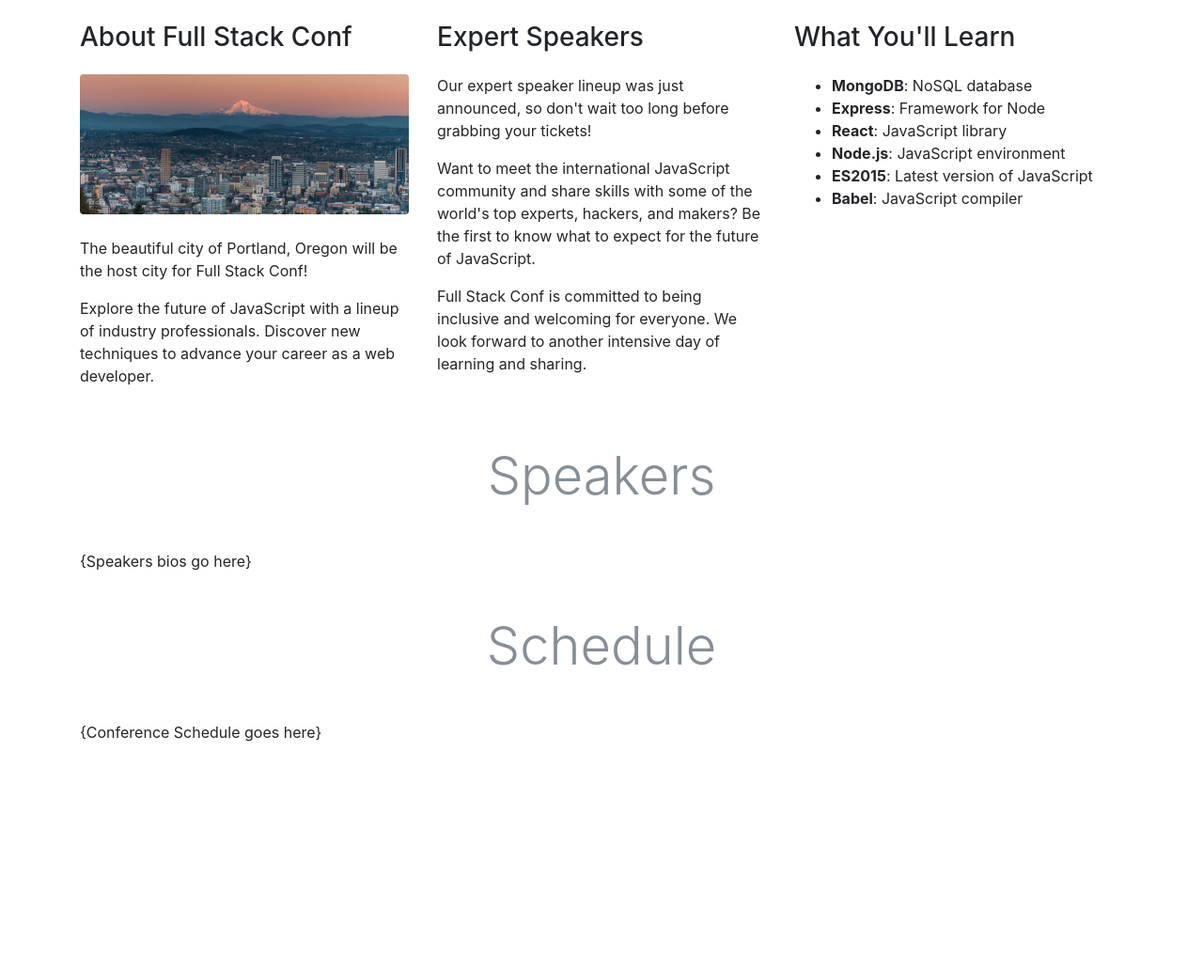
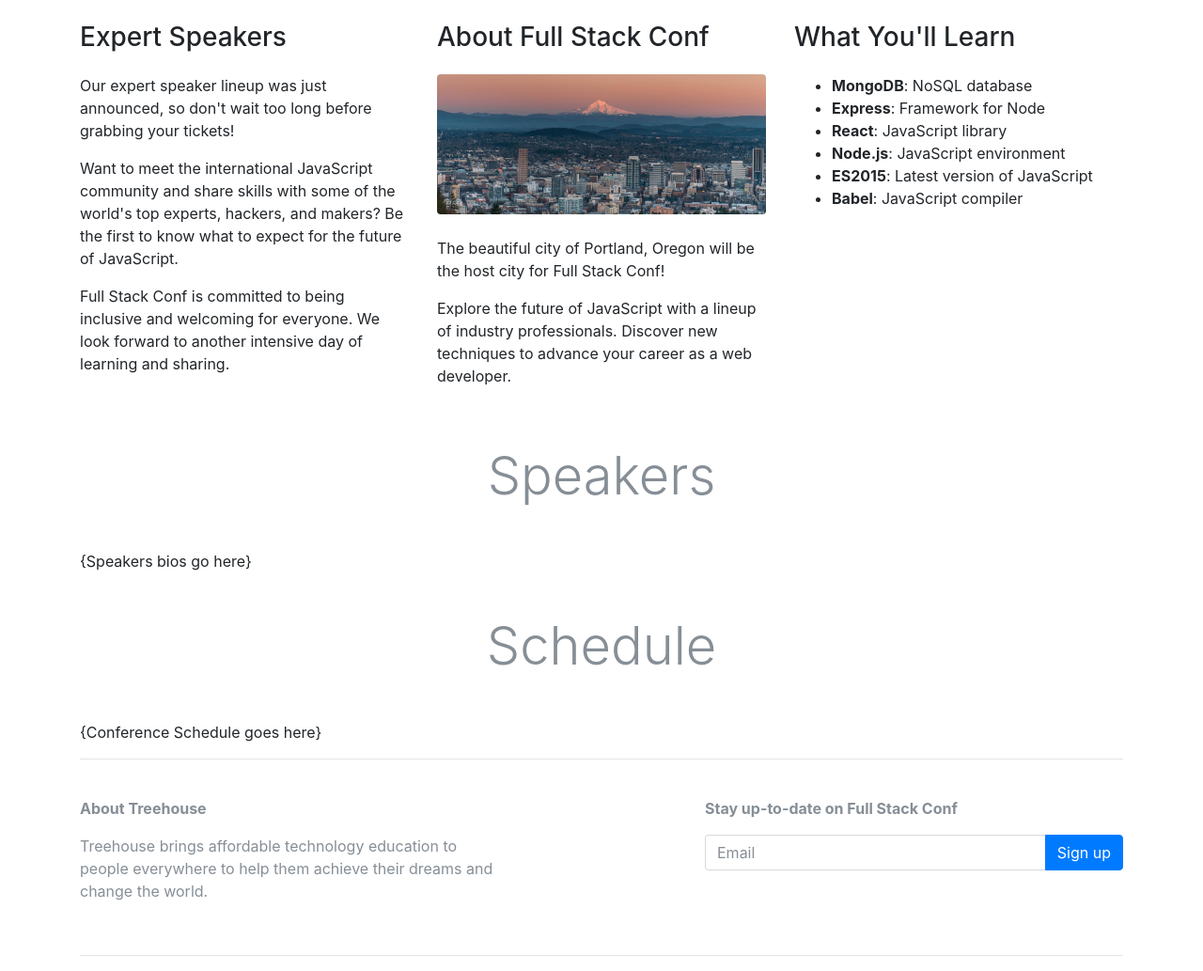
Before and after one commit to jhmendes/FullStackConferenceSite, a plain HTML site: page index.html in a window 1280 px wide. Shown: the whole page at 94% size. Before the commit the page ends 800 px from the top, so only its background shows below. Drawn offline with nearby package versions, Linux system fonts and the light colour scheme.

Commit message:
layout updates and sign up form

```diff
--- a/index.html
+++ b/index.html
@@ -16,19 +16,19 @@
   <div class="container pt-4">
     <!-- About -->
     <div class="row">
-      <div class="col-sm">
+      <div class="col-lg order-lg-2">
         <h3 class="mb-4">About Full Stack Conf</h3>
-        <img class="mb-4 img-fluid rounded" src="img/pdx.jpg" alt="Portland">
+        <img class="mb-4 img-fluid rounded d-none d-sm-block" src="img/pdx.jpg" alt="Portland">
         <p>The beautiful city of Portland, Oregon will be the host city for Full Stack Conf!</p>
         <p>Explore the future of JavaScript with a lineup of industry professionals. Discover new techniques to advance your career as a web developer.</p>
       </div>
-      <div class="col-sm">
+      <div class="col-lg order-lg-1">
         <h3 class="mb-4">Expert Speakers</h3>
         <p>Our expert speaker lineup was just announced, so don't wait too long before grabbing your tickets!</p>
         <p>Want to meet the international JavaScript community and share skills with some of the world's top experts, hackers, and makers? Be the first to know what to expect for the future of JavaScript.</p>
         <p>Full Stack Conf is committed to being inclusive and welcoming for everyone. We look forward to another intensive day of learning and sharing.</p>
       </div>
-      <div class="col-sm">
+      <div class="col-lg order-lg-3">
         <h3 class="mb-4">What You'll Learn</h3>
         <ul>
           <li><strong>MongoDB</strong>: NoSQL database</li>
@@ -43,12 +43,29 @@
     <!-- End About -->
 
     <!-- Speakers -->
-    <h1 class="display-4 text-center my-5 text-muted">Speakers</h1>
-    {Speakers bios go here}
+    <h1 class="display-4 text-center my-5 text-muted">Speakers</h1> {Speakers bios go here}
     <!-- Schedule -->
-    <h1 class="display-4 text-center my-5 text-muted">Schedule</h1>
-    {Conference Schedule goes here}
+    <h1 class="display-4 text-center my-5 text-muted">Schedule</h1> {Conference Schedule goes here}
     <!-- Schedule End -->
+    <!-- signup form -->
+    <hr>
+    <div class="row py-4 text-muted">
+      <div class="col-md col-xl-5">
+        <p><strong>About Treehouse</strong></p>
+        <p>Treehouse brings affordable technology education to people everywhere to help them achieve their dreams and change the world.</p>
+      </div>
+      <div class="col-md col-xl-5 ml-auto">
+        <p><strong>Stay up-to-date on Full Stack Conf</strong></p>
+        <div class="input-group">
+          <input type="text" class="form-control" placeholder="Email">
+          <span class="input-group-btn">
+        <button class="btn btn-primary" type="button">Sign up</button>
+      </span>
+        </div>
+      </div>
+    </div>
+    <hr>
+    <!-- /signup form -->
   </div>
   <!-- End Container -->
 
```
